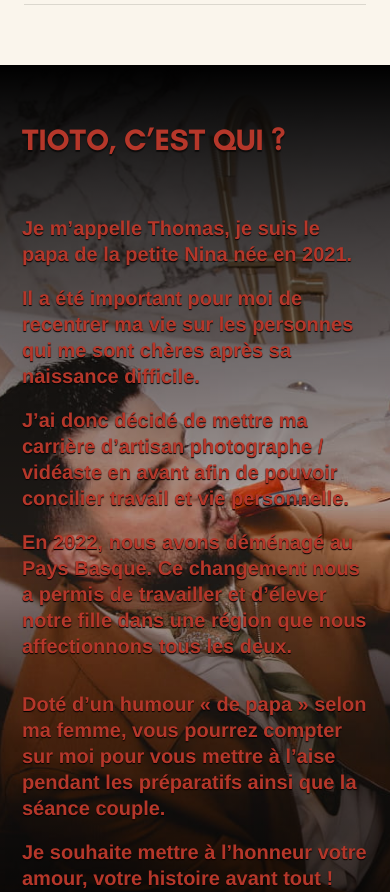
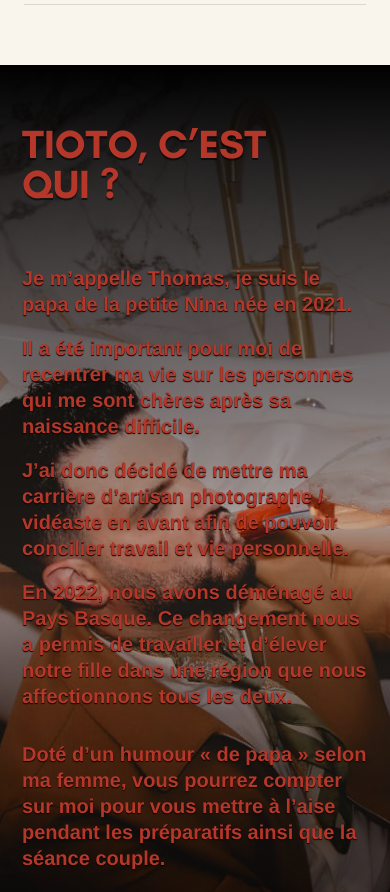
Before and after one commit to saslandeco-cmyk/tioto-photographe, a Next.js app: page / in a window 390 px wide. Shown: the part 5220-6112 px from the top of the page. Built offline with nearby package versions, Linux system fonts and the light colour scheme.

Commit message:
Raise Tioto title mobile font-size floor to 40px

```diff
--- a/app/components/Tioto.module.css
+++ b/app/components/Tioto.module.css
@@ -31,7 +31,7 @@
   font-weight: 700;
   text-transform: uppercase;
   color: var(--red);
-  font-size: clamp(30px, 4.4vw, 52px);
+  font-size: clamp(40px, 4.4vw, 52px);
   line-height: 1;
   margin: 0;
   text-shadow: 0 2px 1px #0009;
```
